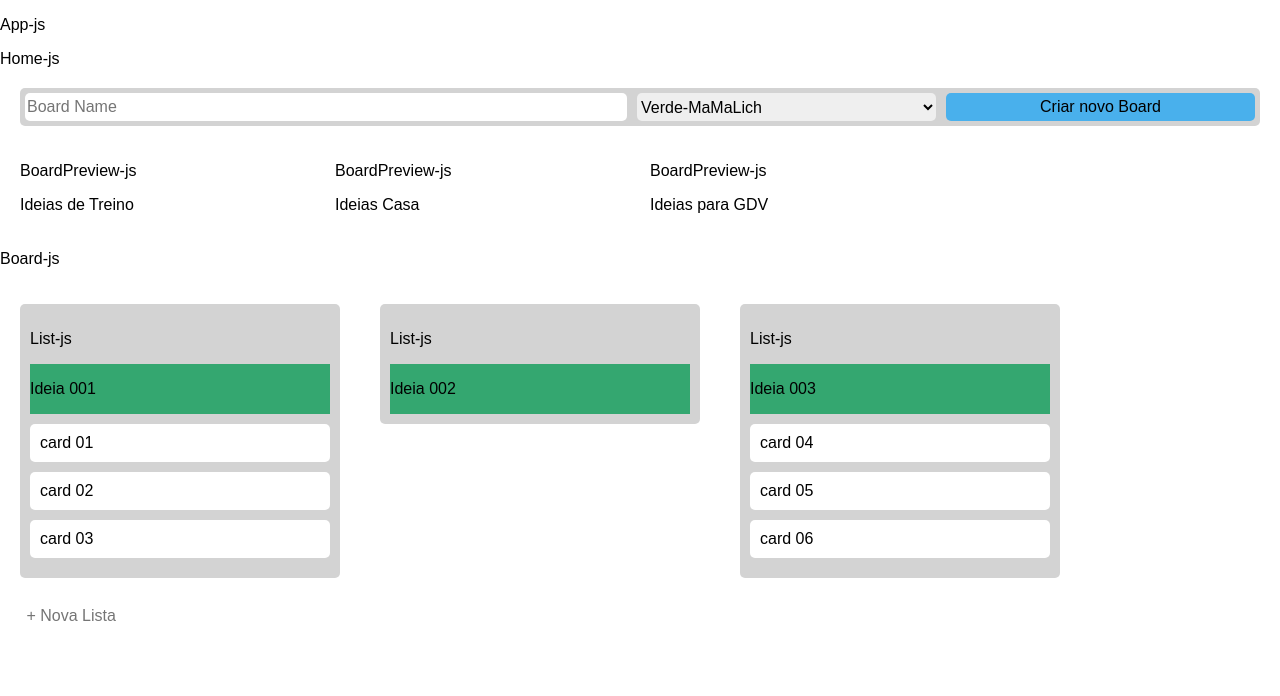
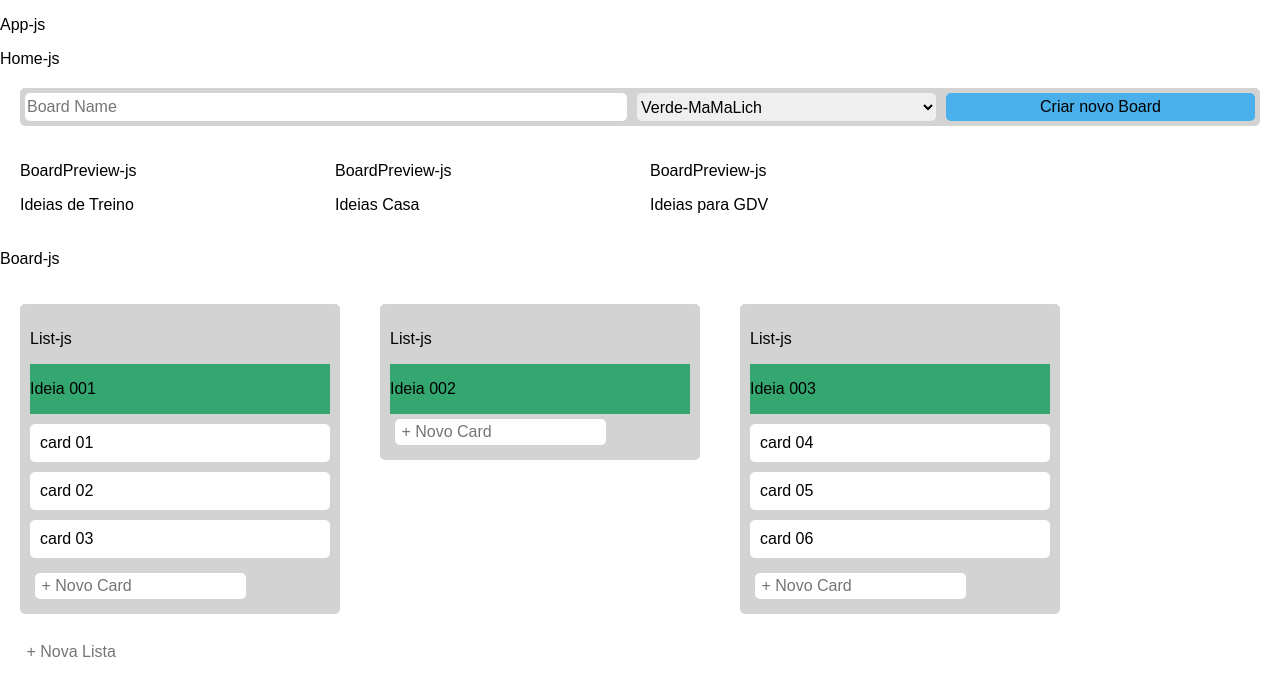
Before and after one commit to mamalich/react-trello, a React (Create React App) app: page / in a window 1280 px wide. Shown: the top 696 px of the page. Built offline with nearby package versions, Linux system fonts and the light colour scheme.

Commit message:
Create new card form

```diff
--- a/src/components/List.js
+++ b/src/components/List.js
@@ -3,6 +3,26 @@ import PropTypes from 'prop-types'
 import Card from './Card'
 
 class List extends React.Component{
+    state = {
+        currentCards: []
+    }
+    addCardtitleinput = React.createRef()
+
+    creatyeNewCard = (e) => {
+        e.preventDefault()
+        const card = {
+            listId: 2225,
+            id: Math.random(),
+            text: this.addCardtitleinput.current.value,
+            labels: [],
+            createdAt: new Date()
+        }
+        if (card.text) {
+            this.setState({currentCards: [...this.state.currentCards, card]})
+        }
+        this.addCardtitleinput.current.value = ''
+        console.log('new card add'+card.text);
+    }
     render(){
         return(
             <div className='list'>
@@ -18,6 +38,16 @@ class List extends React.Component{
                         />
                     ))
                 }
+                <form
+                    onSubmit={this.creatyeNewCard}
+                    className="new-card-wrapper"
+                >
+                    <input
+                    name="listNewCardName"
+                    type="text"
+                    placeholder=" + Novo Card"
+                    ref={this.addCardtitleinput} />
+                </form>
             </div>
         )
     }
```
